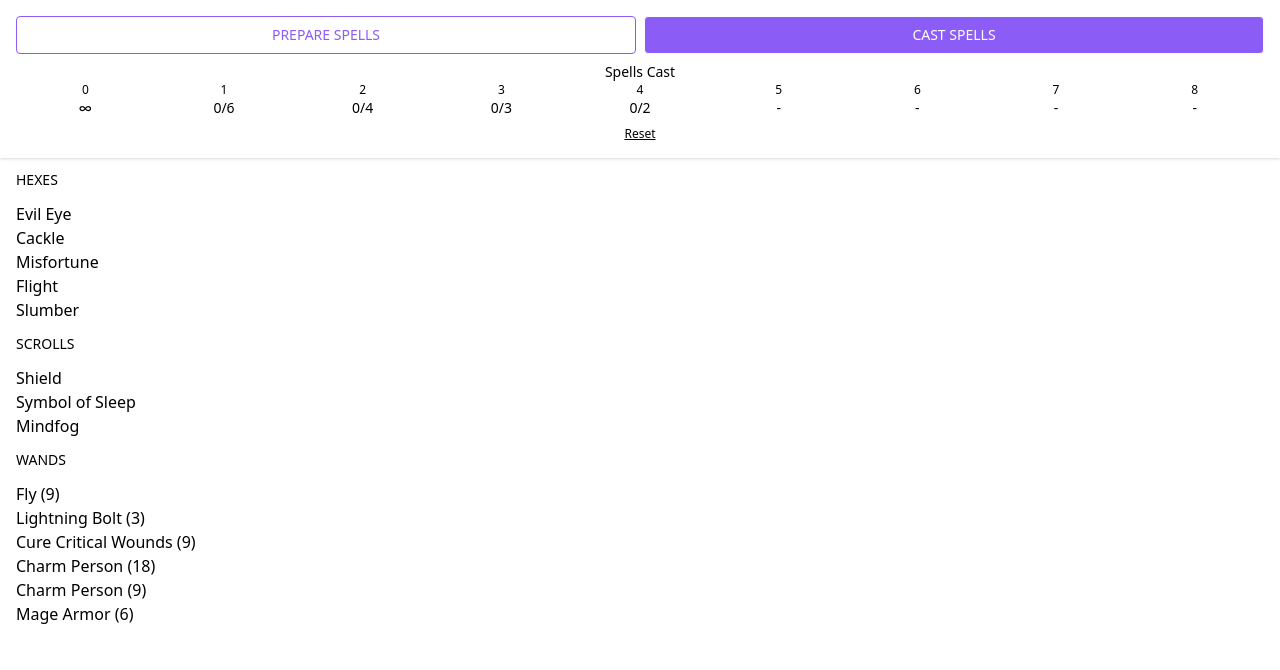
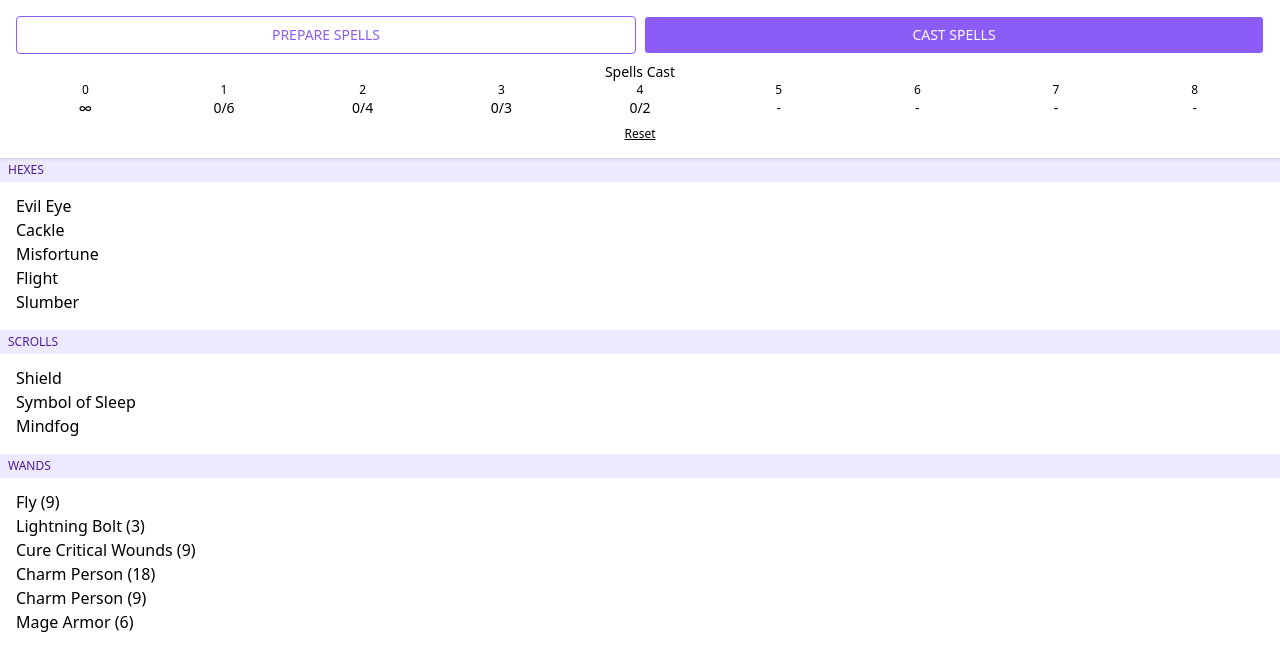
Before and after one commit to aaosuarez/spelltracker, a React (Create React App) app: page / in a window 1280 px wide. Both pictures are taken after a click on the button "CAST SPELLS". Shown: the top 670 px of the page. Built offline with nearby package versions, Linux system fonts and the light colour scheme.

Commit message:
Unify display with Section component

```diff
--- a/src/App.tsx
+++ b/src/App.tsx
@@ -129,7 +129,7 @@ function App() {
           Reset
         </p>
       </div>
-      <div className={"px-4 overflow-y-auto"}>
+      <div className={"overflow-y-auto"}>
         {mode === Mode.CAST ? (
           <>
             <Hexes />
--- a/src/components/Hexes.tsx
+++ b/src/components/Hexes.tsx
@@ -1,5 +1,5 @@
 import React from "react";
-import { ListTitle } from "./ListTitle";
+import Section from "./Section";
 import { Hex } from "../types";
 
 const hexes: Hex[] = [
@@ -12,12 +12,14 @@ const hexes: Hex[] = [
 
 const Hexes = () => {
   return (
-    <div>
-      <ListTitle>Hexes</ListTitle>
-      {hexes.map((hex) => {
-        return <div key={hex.name}>{hex.name}</div>;
-      })}
-    </div>
+    <Section>
+      <Section.Title>Hexes</Section.Title>
+      <Section.Body>
+        {hexes.map((hex) => {
+          return <div key={hex.name}>{hex.name}</div>;
+        })}
+      </Section.Body>
+    </Section>
   );
 };
 
--- a/src/components/ListTitle.tsx
+++ /dev/null
@@ -1,9 +0,0 @@
-import React from "react";
-
-export const ListTitle = ({ children }: { children: React.ReactNode }) => {
-  return (
-    <div className={"sticky top-0 uppercase text-sm py-3 bg-white z-10"}>
-      {children}
-    </div>
-  );
-};
--- a/src/components/Scroll.tsx
+++ b/src/components/Scroll.tsx
@@ -1,5 +1,5 @@
 import React from "react";
-import { ListTitle } from "./ListTitle";
+import Section from "./Section";
 import { Scroll } from "../types";
 
 const scrolls: Scroll[] = [
@@ -10,12 +10,14 @@ const scrolls: Scroll[] = [
 
 const Scrolls = () => {
   return (
-    <div>
-      <ListTitle>Scrolls</ListTitle>
-      {scrolls.map((scroll) => {
-        return <div key={scroll.name}>{scroll.name}</div>;
-      })}
-    </div>
+    <Section>
+      <Section.Title>Scrolls</Section.Title>
+      <Section.Body>
+        {scrolls.map((scroll) => {
+          return <div key={scroll.name}>{scroll.name}</div>;
+        })}
+      </Section.Body>
+    </Section>
   );
 };
 
--- /dev/null
+++ b/src/components/Section.tsx
@@ -0,0 +1,26 @@
+import React from "react";
+
+const Section = ({ children }: { children: React.ReactNode }) => {
+  return <div>{children}</div>;
+};
+
+const SectionBody = ({ children }: { children: React.ReactNode }) => {
+  return <div className={"mx-4 mb-4"}>{children}</div>;
+};
+
+const SectionTitle = ({ children }: { children: React.ReactNode }) => {
+  return (
+    <div
+      className={
+        "sticky top-0 uppercase text-xs text-purple-900 py-1 pl-2 bg-purple-100 z-10 mb-3"
+      }
+    >
+      {children}
+    </div>
+  );
+};
+
+Section.Title = SectionTitle;
+Section.Body = SectionBody;
+
+export default Section;
--- a/src/components/SpellsByLevel.tsx
+++ b/src/components/SpellsByLevel.tsx
@@ -1,5 +1,5 @@
 import { getSpellsByLevel } from "../utils";
-import { ListTitle } from "./ListTitle";
+import Section from "./Section";
 import React from "react";
 import { Spell } from "../types";
 
@@ -11,18 +11,20 @@ const SpellsByLevel = ({
   renderSpell: (spell: Spell) => React.ReactNode;
 }) => {
   return (
-    <div>
+    <>
       {Object.entries(getSpellsByLevel(spells)).map(([level, spells]) => {
         return (
-          <div key={level}>
-            <ListTitle>Level {level}</ListTitle>
-            <ul className={"mb-4"}>
-              {spells.map((spell) => renderSpell(spell))}
-            </ul>
-          </div>
+          <Section key={level}>
+            <Section.Title>Level {level} Spells</Section.Title>
+            <Section.Body>
+              <ul className={"mb-4"}>
+                {spells.map((spell) => renderSpell(spell))}
+              </ul>
+            </Section.Body>
+          </Section>
         );
       })}
-    </div>
+    </>
   );
 };
 
--- a/src/components/Wands.tsx
+++ b/src/components/Wands.tsx
@@ -1,5 +1,5 @@
 import React from "react";
-import { ListTitle } from "./ListTitle";
+import Section from "./Section";
 import { Wand } from "../types";
 
 const wands: Wand[] = [
@@ -13,8 +13,9 @@ const wands: Wand[] = [
 
 const Wands = () => {
   return (
-    <div>
-      <ListTitle>Wands</ListTitle>
+    <Section>
+      <Section.Title>Wands</Section.Title>
+      <Section.Body>
         {wands.map((wand) => {
           return (
             <div key={wand.id}>
@@ -22,7 +23,8 @@ const Wands = () => {
             </div>
           );
         })}
-    </div>
+      </Section.Body>
+    </Section>
   );
 };
 export default Wands;
```
Lines whose indentation alone changed are shown as unchanged.
